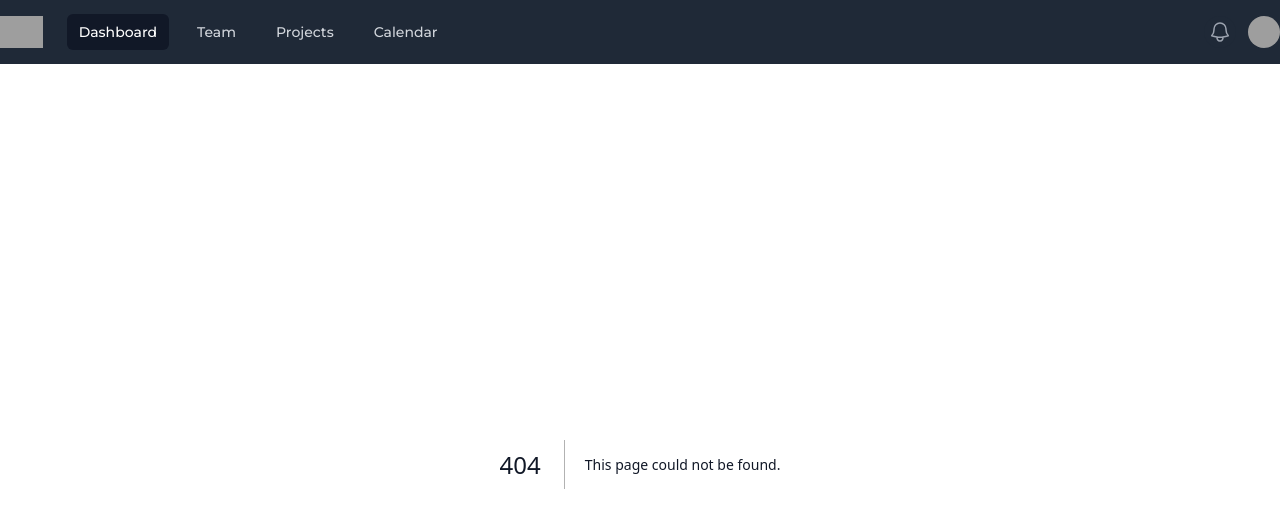
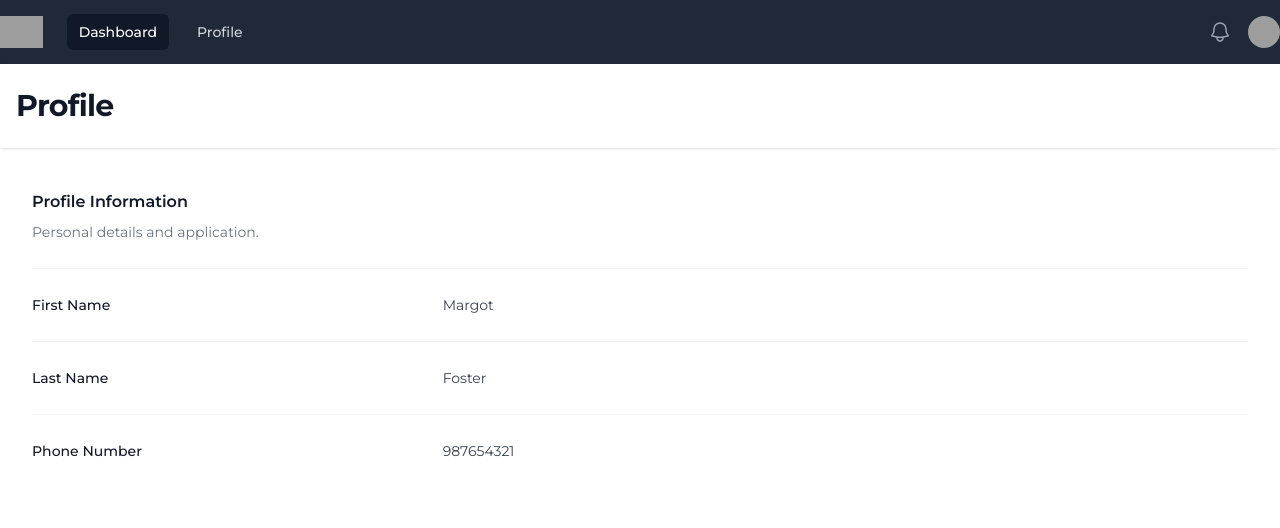
Before and after one commit to dhimankamal/dasboard-next-js, a Next.js app: page /dashboard/profile in a window 1280 px wide. Before the commit this address had no page. Shown: the top 528 px of the page. Built offline with nearby package versions, Linux system fonts and the light colour scheme; grey boxes are pictures that could not be loaded.

Commit message:
add profile schma

```diff
--- a/components/Navbar.tsx
+++ b/components/Navbar.tsx
@@ -1,4 +1,5 @@
 import { NextPage } from "next";
+import Link from "next/link";
 
 interface Props {}
 
@@ -72,31 +73,20 @@ const Navbar: NextPage<Props> = ({}) => {
             <div className="hidden sm:ml-6 sm:block">
               <div className="flex space-x-4">
                 {/* Current: "bg-gray-900 text-white", Default: "text-gray-300 hover:bg-gray-700 hover:text-white" */}
-                <a
-                  href="#"
+                <Link
+                  href="/dashboard"
                   className="bg-gray-900 text-white rounded-md px-3 py-2 text-sm font-medium"
                   aria-current="page"
                 >
                   Dashboard
-                </a>
-                <a
-                  href="#"
+                </Link>
+                <Link
+                  href="/dashboard/profile"
                   className="text-gray-300 hover:bg-gray-700 hover:text-white rounded-md px-3 py-2 text-sm font-medium"
                 >
-                  Team
-                </a>
-                <a
-                  href="#"
-                  className="text-gray-300 hover:bg-gray-700 hover:text-white rounded-md px-3 py-2 text-sm font-medium"
-                >
-                  Projects
-                </a>
-                <a
-                  href="#"
-                  className="text-gray-300 hover:bg-gray-700 hover:text-white rounded-md px-3 py-2 text-sm font-medium"
-                >
-                  Calendar
-                </a>
+                  Profile
+                </Link>
+
               </div>
             </div>
           </div>
--- /dev/null
+++ b/components/ui/Header.tsx
@@ -0,0 +1,19 @@
+import { NextPage } from "next";
+
+interface Props {
+  title: string;
+}
+
+const Header: NextPage<Props> = ({ title }) => {
+  return (
+    <header className="bg-white shadow">
+      <div className="mx-auto container px-4 py-6 ">
+        <h1 className="text-3xl font-bold tracking-tight text-gray-900">
+          {title}
+        </h1>
+      </div>
+    </header>
+  );
+};
+
+export default Header;
--- /dev/null
+++ b/pages/api/data/userdata.ts
@@ -0,0 +1,13 @@
+// Next.js API route support: https://nextjs.org/docs/api-routes/introduction
+import type { NextApiRequest, NextApiResponse } from 'next'
+
+type Data = {
+  name: string
+}
+
+export default function handler(
+  req: NextApiRequest,
+  res: NextApiResponse<Data>
+) {
+  res.status(200).json({ name: 'John Doe' })
+}
--- /dev/null
+++ b/pages/dashboard/index.tsx
@@ -0,0 +1,23 @@
+import { Button } from "@/components/ui/Button";
+import Header from "@/components/ui/Header";
+import { NextPage } from "next";
+
+interface Props {}
+
+const Dashboard: NextPage<Props> = ({}) => {
+  return (
+    <>
+     <Header title="Dashboard" />
+      <main>
+        <div className="mx-auto container py-6 sm:px-6 lg:px-8">
+            <div className="py-4 px-8 flex border justify-between items-center rounded-md">
+                <h2>Complete your profile</h2>
+                <Button>Complete Now</Button>
+            </div>
+        </div>
+      </main>
+    </>
+  );
+};
+
+export default Dashboard;
--- /dev/null
+++ b/pages/dashboard/profile.tsx
@@ -0,0 +1,57 @@
+import Header from "@/components/ui/Header";
+import { NextPage } from "next";
+
+interface Props {}
+
+const Profile: NextPage<Props> = ({}) => {
+  const list = [
+    {
+      title: "First Name",
+      description: "Margot ",
+    },
+    {
+      title: "Last Name",
+      description: " Foster",
+    },
+    {
+      title: "Phone Number",
+      description: "987654321",
+    },
+  ];
+  return (
+    <>
+      <Header title="Profile" />
+      <div className="container mx-auto py-10 px-8">
+        <div className="px-4 sm:px-0">
+          <h3 className="text-base font-semibold leading-7 text-gray-900">
+            Profile Information
+          </h3>
+          <p className="mt-1 max-w-2xl text-sm leading-6 text-gray-500">
+            Personal details and application.
+          </p>
+        </div>
+        <div className="mt-6 border-t border-gray-100">
+          <dl className="divide-y divide-gray-100">
+            {list.map(value => {
+              return (
+                <div
+                  key={value.title.toLowerCase().replace(/\s/g, "")}
+                  className="px-4 py-6 sm:grid sm:grid-cols-3 sm:gap-4 sm:px-0"
+                >
+                  <dt className="text-sm font-medium leading-6 text-gray-900">
+                    {value.title}
+                  </dt>
+                  <dd className="mt-1 text-sm leading-6 text-gray-700 sm:col-span-2 sm:mt-0">
+                    {value.description}
+                  </dd>
+                </div>
+              );
+            })}
+          </dl>
+        </div>
+      </div>
+    </>
+  );
+};
+
+export default Profile;
```
Also changed, not shown: middleware.ts (added, +16 -0 lines), 1 other file (tests, documents, lock files or other folders).
